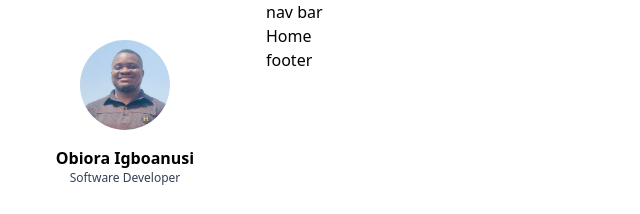
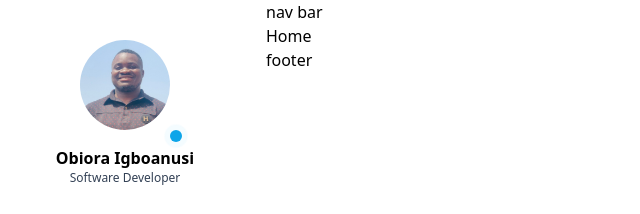
Before and after one commit to obioraigboanusi/obioraigboanusi-portfolio, a React (Vite) app: page / in a window 1280 px wide. Shown: the top 214 px of the page, without its empty margins (0-640 px from the left). Built offline with nearby package versions, Linux system fonts and the light colour scheme.

Commit message:
Add activity indicator

```diff
--- a/src/components/Sidebar.tsx
+++ b/src/components/Sidebar.tsx
@@ -8,12 +8,16 @@ function Sidebar() {
     <aside>
       <div className="max-w-[250px] w-[30vw] max-h-screen h-screen flex flex-col relative">
         <div className="flex flex-col items-center text-center py-10 sticky top-0 bg-[#fff]">
-          <div className="w-[90px] h-[90px] mb-4">
+          <div className="w-[90px] h-[90px] mb-4 rounded-full">
             <img
               src={face}
               alt="Obiora Igboanusi"
               className="rounded-full h-full w-full object-cover"
             />
+            <span className="relative flex h-3 w-3 top-0 left-full">
+              <span className="animate-ping absolute inline-flex h-full w-full rounded-full bg-sky-400 opacity-75"></span>
+              <span className="relative inline-flex rounded-full h-3 w-3 bg-sky-500"></span>
+            </span>
           </div>
           <div>
             <h2 className="font-bold">Obiora Igboanusi</h2>
```
